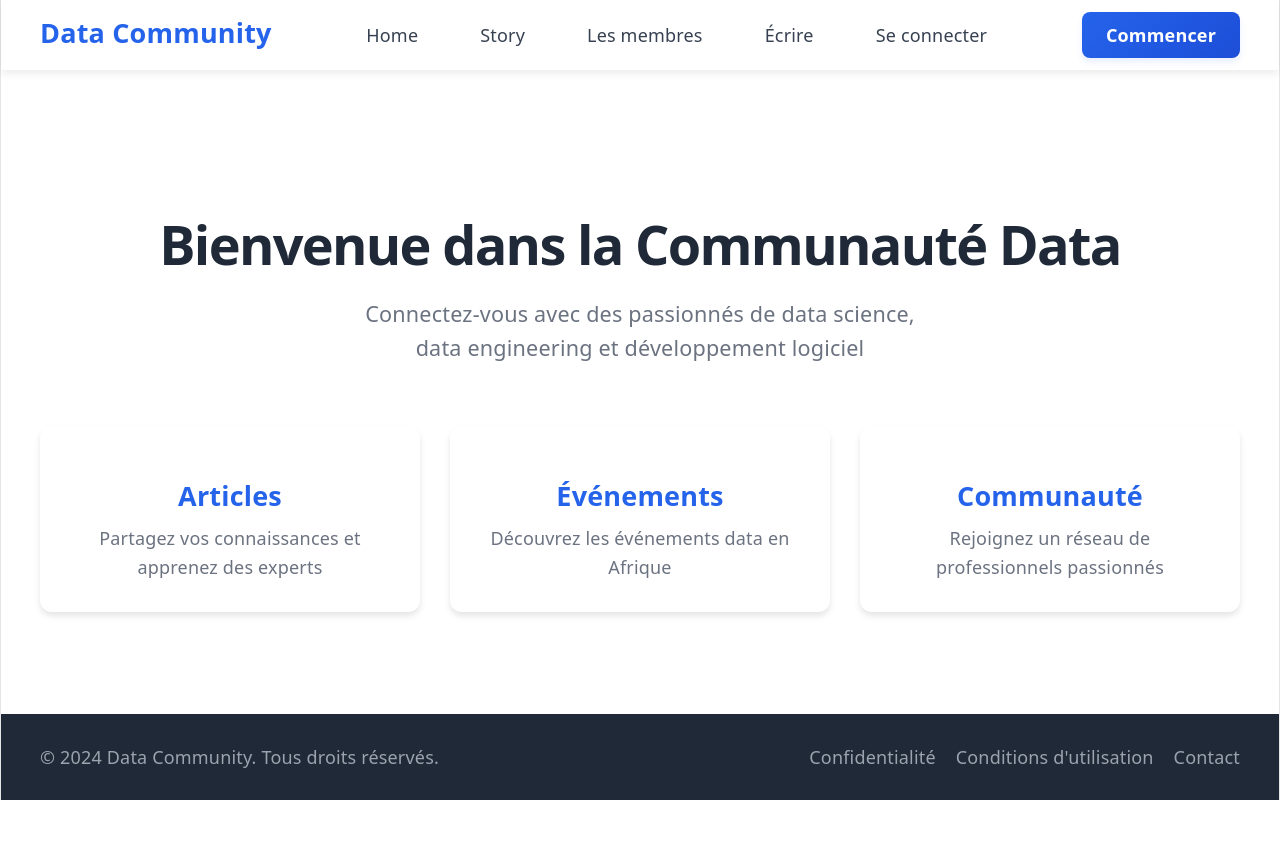
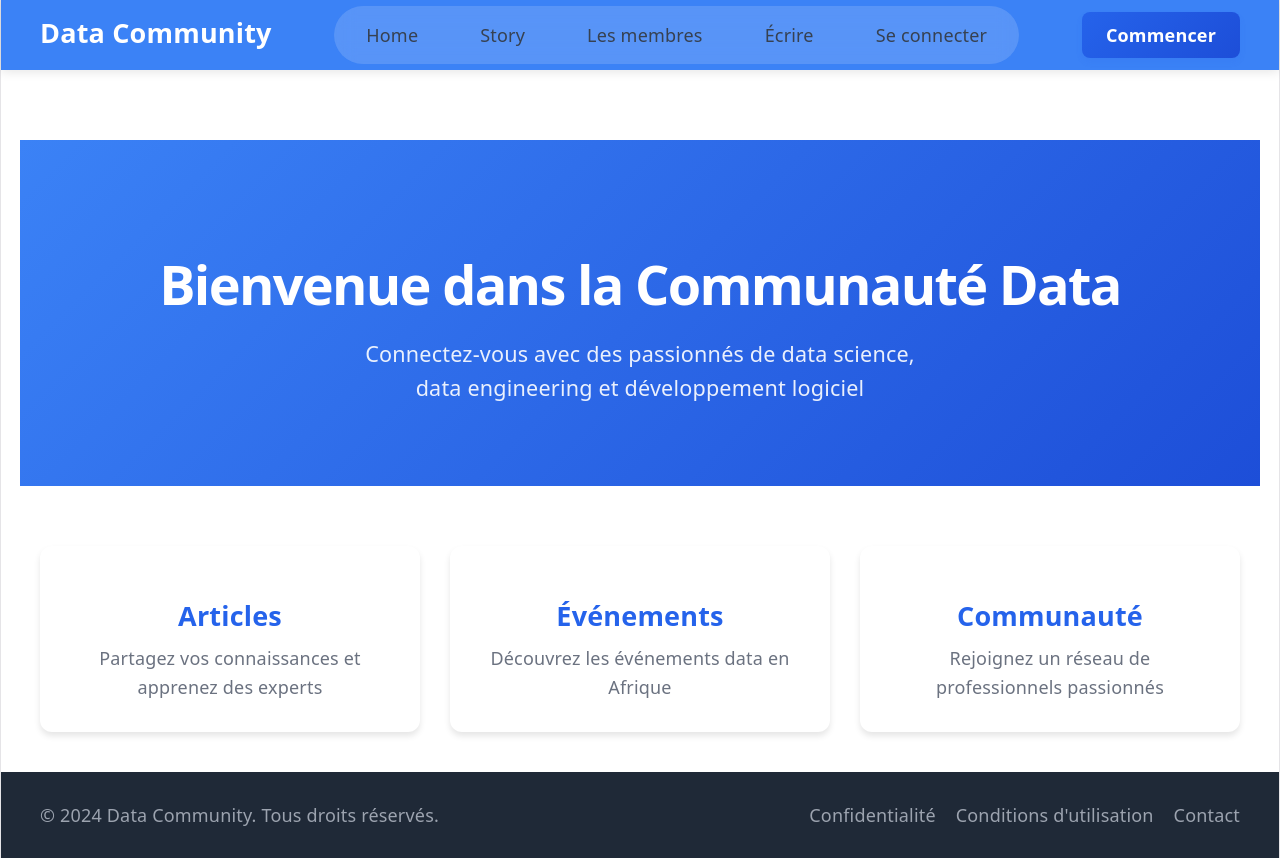
Before and after one commit to eskapkozy/dataeng, a React (Vite) app in the folder dataeng/front/dataengFront/: page / in a window 1280 px wide. Before the commit the page ends 800 px from the top, so only its background shows below. Built offline with nearby package versions, Linux system fonts and the light colour scheme.

Commit message:
structure de base et base du nav

```diff
--- a/dataeng/front/dataengFront/src/components/Navigation.css
+++ b/dataeng/front/dataengFront/src/components/Navigation.css
@@ -1,9 +1,9 @@
 .navigation {
-  background: #ffffff;
   box-shadow: 0 2px 10px rgba(0, 0, 0, 0.1);
   position: sticky;
   top: 0;
   z-index: 1000;
+  transition: background-color 0.3s ease;
 }
 
 .nav-container {
@@ -32,6 +32,14 @@
   display: flex;
   gap: 30px;
   align-items: center;
+  background: rgba(255, 255, 255, 0.1);
+  padding: 8px 16px;
+  border-radius: 100px;
+  backdrop-filter: blur(10px);
+}
+
+.nav-links[data-dark-bg="true"] {
+  background: rgba(255, 255, 255, 0.15);
 }
 
 .nav-link {
@@ -41,16 +49,31 @@
   padding: 8px 16px;
   border-radius: 8px;
   transition: all 0.3s ease;
+  background: transparent;
+}
+
+.nav-link[data-dark-bg="true"] {
+  color: #ffffff;
 }
 
 .nav-link:hover {
   color: #2563eb;
-  background-color: #f3f4f6;
+  background: rgba(255, 255, 255, 0.2);
+}
+
+.nav-link[data-dark-bg="true"]:hover {
+  color: #ffffff;
+  background: rgba(255, 255, 255, 0.25);
 }
 
 .nav-link.active {
   color: #2563eb;
-  background-color: #eff6ff;
+  background: rgba(255, 255, 255, 0.3);
+}
+
+.nav-link[data-dark-bg="true"].active {
+  color: #ffffff;
+  background: rgba(255, 255, 255, 0.35);
 }
 
 .nav-actions {
--- a/dataeng/front/dataengFront/src/components/Navigation.tsx
+++ b/dataeng/front/dataengFront/src/components/Navigation.tsx
@@ -1,15 +1,19 @@
 import { Link } from 'react-router-dom'
 import './Navigation.css'
+import { useNavbarColor } from '../hooks/useNavbarColor'
 
 const Navigation = () => {
+  const { container } = useNavbarColor()
+  const isDarkBg = container !== '#ffffff'
+
   return (
-    <nav className="navigation">
+    <nav className="navigation" style={{ backgroundColor: container }}>
       <div className="nav-container">
         <div className="nav-brand">
-          <Link to="/">Data Community</Link>
+          <Link to="/" style={{ color: isDarkBg ? '#ffffff' : '#2563eb' }}>Data Community</Link>
         </div>
 
-        <div className="nav-links">
+        <div className="nav-links" data-dark-bg={isDarkBg}>
           <Link to="/" className="nav-link">Home</Link>
           <Link to="/story" className="nav-link">Story</Link>
           <Link to="/members" className="nav-link">Les membres</Link>
--- /dev/null
+++ b/dataeng/front/dataengFront/src/hooks/useNavbarColor.ts
@@ -0,0 +1,78 @@
+import { useState, useEffect } from 'react'
+
+interface PageColorConfig {
+  container: string
+  linkBg: string
+}
+
+const pageColorMap: Record<string, PageColorConfig> = {
+  '/': {
+    container: '#3b82f6',
+    linkBg: 'rgba(59, 130, 246, 0.1)'
+  },
+  '/story': {
+    container: '#10b981',
+    linkBg: 'rgba(16, 185, 129, 0.1)'
+  },
+  '/members': {
+    container: '#f97316',
+    linkBg: 'rgba(249, 115, 22, 0.1)'
+  },
+  '/write': {
+    container: '#8b5cf6',
+    linkBg: 'rgba(139, 92, 246, 0.1)'
+  },
+  '/login': {
+    container: '#6b7280',
+    linkBg: 'rgba(107, 114, 128, 0.1)'
+  },
+  '/get-started': {
+    container: '#ec4899',
+    linkBg: 'rgba(236, 72, 153, 0.1)'
+  }
+}
+
+export const useNavbarColor = () => {
+  const [navbarColors, setNavbarColors] = useState<PageColorConfig>({
+    container: '#ffffff',
+    linkBg: '#f3f4f6'
+  })
+
+  useEffect(() => {
+    const updateNavbarColors = () => {
+      const currentPath = window.location.pathname
+      const colors = pageColorMap[currentPath] || {
+        container: '#ffffff',
+        linkBg: '#f3f4f6'
+      }
+      setNavbarColors(colors)
+    }
+
+    updateNavbarColors()
+
+    // Listen for route changes
+    window.addEventListener('popstate', updateNavbarColors)
+
+    // Also listen for pushState/replaceState (for React Router)
+    const originalPushState = history.pushState
+    const originalReplaceState = history.replaceState
+
+    history.pushState = function(...args) {
+      originalPushState.apply(history, args)
+      setTimeout(updateNavbarColors, 0)
+    }
+
+    history.replaceState = function(...args) {
+      originalReplaceState.apply(history, args)
+      setTimeout(updateNavbarColors, 0)
+    }
+
+    return () => {
+      window.removeEventListener('popstate', updateNavbarColors)
+      history.pushState = originalPushState
+      history.replaceState = originalReplaceState
+    }
+  }, [])
+
+  return navbarColors
+}
--- a/dataeng/front/dataengFront/src/modules/home/styles.css
+++ b/dataeng/front/dataengFront/src/modules/home/styles.css
@@ -1,4 +1,18 @@
 /* Home module styles */
+.home-page .hero {
+  background: linear-gradient(135deg, #3b82f6 0%, #1d4ed8 100%);
+  padding: 80px 20px;
+  margin: -40px -20px 60px -20px;
+  color: white;
+}
+
+.home-page .hero h1 {
+  color: white;
+}
+
+.home-page .hero p {
+  color: rgba(255, 255, 255, 0.9);
+}
 .home-page .features {
   display: grid;
   grid-template-columns: repeat(auto-fit, minmax(300px, 1fr));
--- a/dataeng/front/dataengFront/src/modules/members/styles.css
+++ b/dataeng/front/dataengFront/src/modules/members/styles.css
@@ -1,4 +1,18 @@
 /* Members module styles */
+.members-page .hero {
+  background: linear-gradient(135deg, #f97316 0%, #ea580c 100%);
+  padding: 80px 20px;
+  margin: -40px -20px 60px -20px;
+  color: white;
+}
+
+.members-page .hero h1 {
+  color: white;
+}
+
+.members-page .hero p {
+  color: rgba(255, 255, 255, 0.9);
+}
 .members-page .members-search {
   margin-bottom: 40px;
   background: #f8fafc;
--- a/dataeng/front/dataengFront/src/modules/story/styles.css
+++ b/dataeng/front/dataengFront/src/modules/story/styles.css
@@ -1,4 +1,18 @@
 /* Story module styles */
+.story-page .hero {
+  background: linear-gradient(135deg, #10b981 0%, #059669 100%);
+  padding: 80px 20px;
+  margin: -40px -20px 60px -20px;
+  color: white;
+}
+
+.story-page .hero h1 {
+  color: white;
+}
+
+.story-page .hero p {
+  color: rgba(255, 255, 255, 0.9);
+}
 .story-page .mission, .story-page .vision {
   margin-bottom: 60px;
 }
--- a/dataeng/front/dataengFront/src/modules/write/styles.css
+++ b/dataeng/front/dataengFront/src/modules/write/styles.css
@@ -1,4 +1,18 @@
 /* Write module styles */
+.write-page .hero {
+  background: linear-gradient(135deg, #8b5cf6 0%, #7c3aed 100%);
+  padding: 80px 20px;
+  margin: -40px -20px 60px -20px;
+  color: white;
+}
+
+.write-page .hero h1 {
+  color: white;
+}
+
+.write-page .hero p {
+  color: rgba(255, 255, 255, 0.9);
+}
 .write-page .editor-container {
   max-width: 800px;
   margin: 0 auto;
--- /dev/null
+++ b/dataeng/front/dataengFront/test-navbar-colors.js
@@ -0,0 +1,47 @@
+// Simple test script to verify navbar color functionality
+// This can be run in the browser console to test the dynamic colors
+
+const testNavbarColors = () => {
+  const routes = ['/', '/story', '/members', '/write', '/login', '/get-started'];
+  const expectedColors = {
+    '/': { container: '#3b82f6', linkBg: 'rgba(59, 130, 246, 0.1)' },
+    '/story': { container: '#10b981', linkBg: 'rgba(16, 185, 129, 0.1)' },
+    '/members': { container: '#f97316', linkBg: 'rgba(249, 115, 22, 0.1)' },
+    '/write': { container: '#8b5cf6', linkBg: 'rgba(139, 92, 246, 0.1)' },
+    '/login': { container: '#6b7280', linkBg: 'rgba(107, 114, 128, 0.1)' },
+    '/get-started': { container: '#ec4899', linkBg: 'rgba(236, 72, 153, 0.1)' }
+  };
+
+  console.log('Testing navbar colors...');
+
+  routes.forEach(route => {
+    const nav = document.querySelector('.navigation');
+    const navLinks = document.querySelectorAll('.nav-link');
+
+    if (nav) {
+      const bgColor = window.getComputedStyle(nav).backgroundColor;
+      console.log(`Route: ${route}`);
+      console.log(`Container color: ${bgColor}`);
+
+      if (navLinks.length > 0) {
+        const linkBg = window.getComputedStyle(navLinks[0]).backgroundColor;
+        console.log(`Link background: ${linkBg}`);
+      }
+      console.log('---');
+    }
+  });
+};
+
+// Auto-test function that navigates through routes
+const autoTestRoutes = async () => {
+  const routes = ['/', '/story', '/members', '/write'];
+
+  for (const route of routes) {
+    window.history.pushState({}, '', route);
+    await new Promise(resolve => setTimeout(resolve, 500));
+    testNavbarColors();
+    await new Promise(resolve => setTimeout(resolve, 1000));
+  }
+};
+
+console.log('Navbar color test functions loaded. Run testNavbarColors() or autoTestRoutes() to test.');
```
